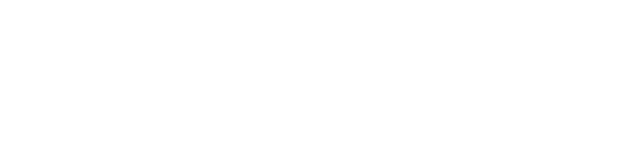
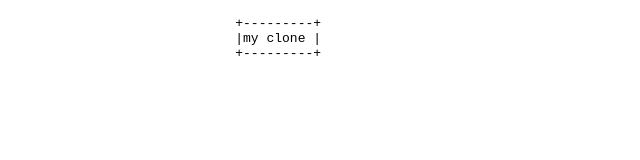
Before and after one commit to Ftg67ht/first-project, a plain HTML site: page index.html in a window 1280 px wide. Shown: the whole page, without its empty margins (0-640 px from the left). Drawn offline with Linux system fonts and the light colour scheme.

Commit message:
se-project

```diff
--- a/index.html
+++ b/index.html
@@ -9,7 +9,11 @@
 <body>
 
     <figure role="article">
-
+        <pre>
+			+---------+
+			|my clone |
+			+---------+
+		</pre>
     </figure>
 
 </body>
```
